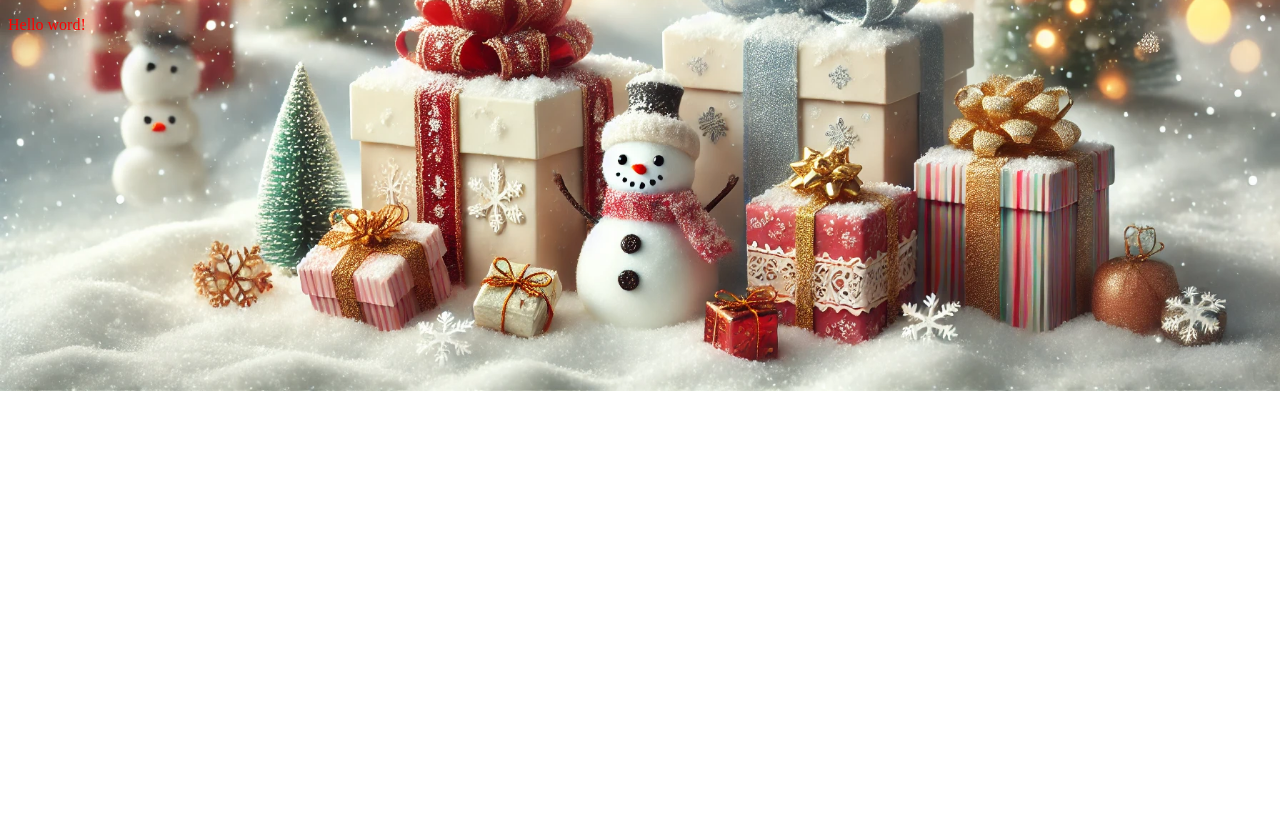
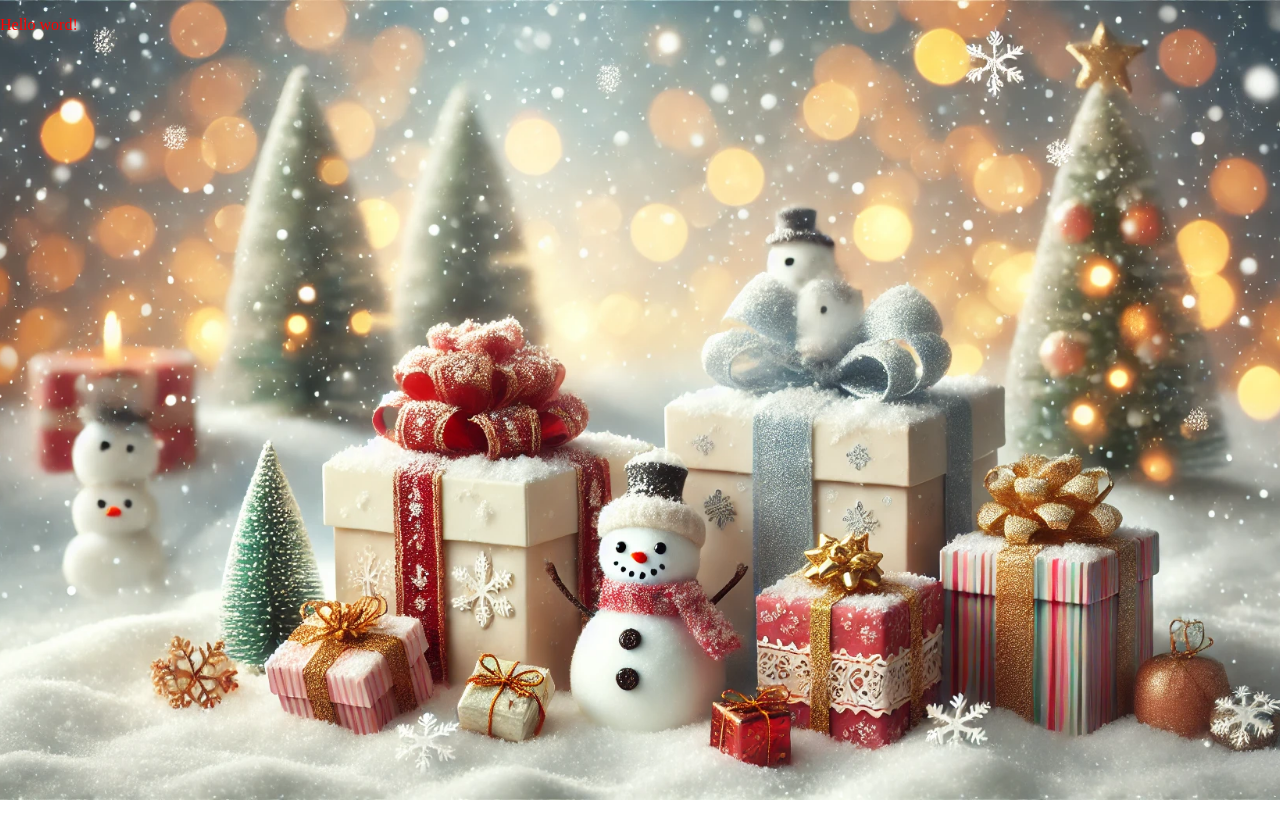
Before and after one commit to MarieYak/test, a plain HTML site: page index.html in a window 1280 px wide. Drawn offline with Linux system fonts and the light colour scheme.

Commit message:
Update style.css

```diff
--- a/style.css
+++ b/style.css
@@ -7,3 +7,8 @@ body {
     background-position: center; /* L'image est centrée */
     background-repeat: no-repeat; /* Pas de répétition de l'image */
 }
+html, body {
+    height: 100%; /* L'élément <html> et <body> prennent toute la hauteur de la fenêtre */
+    margin: 0;    /* Supprime les marges par défaut du navigateur */
+    padding: 0;   /* Supprime les paddings par défaut du navigateur */
+}
```
